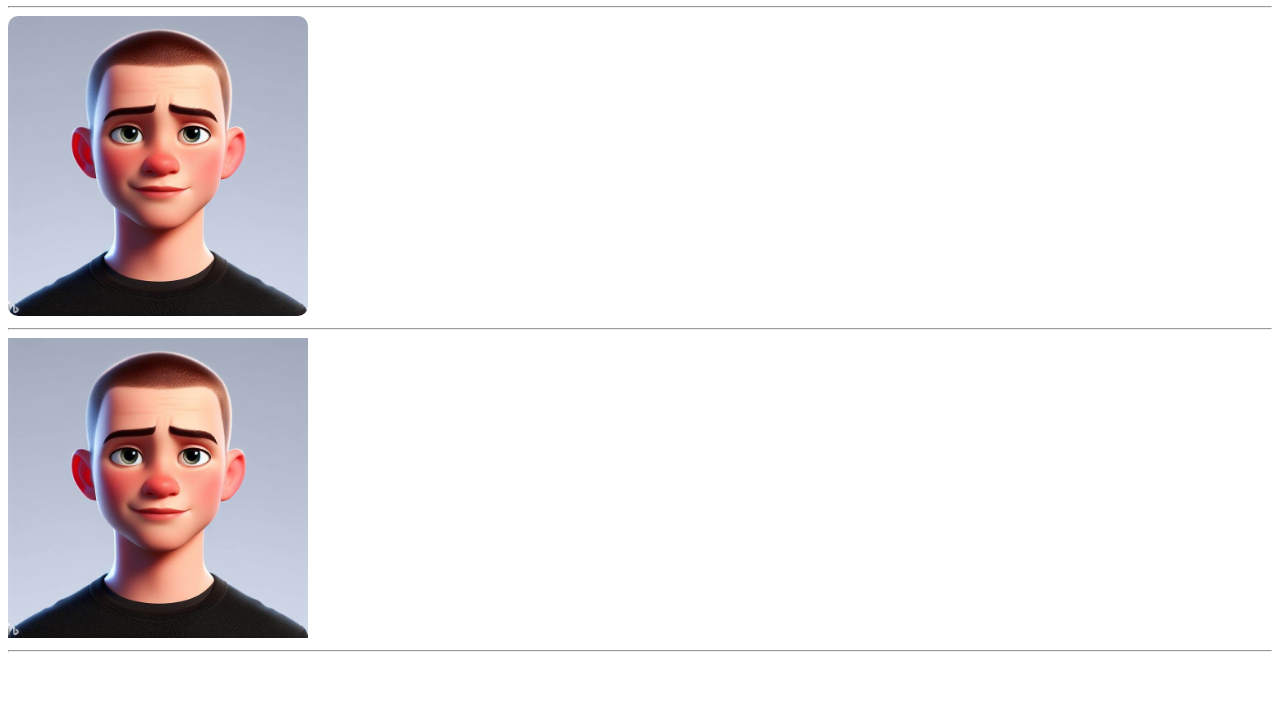
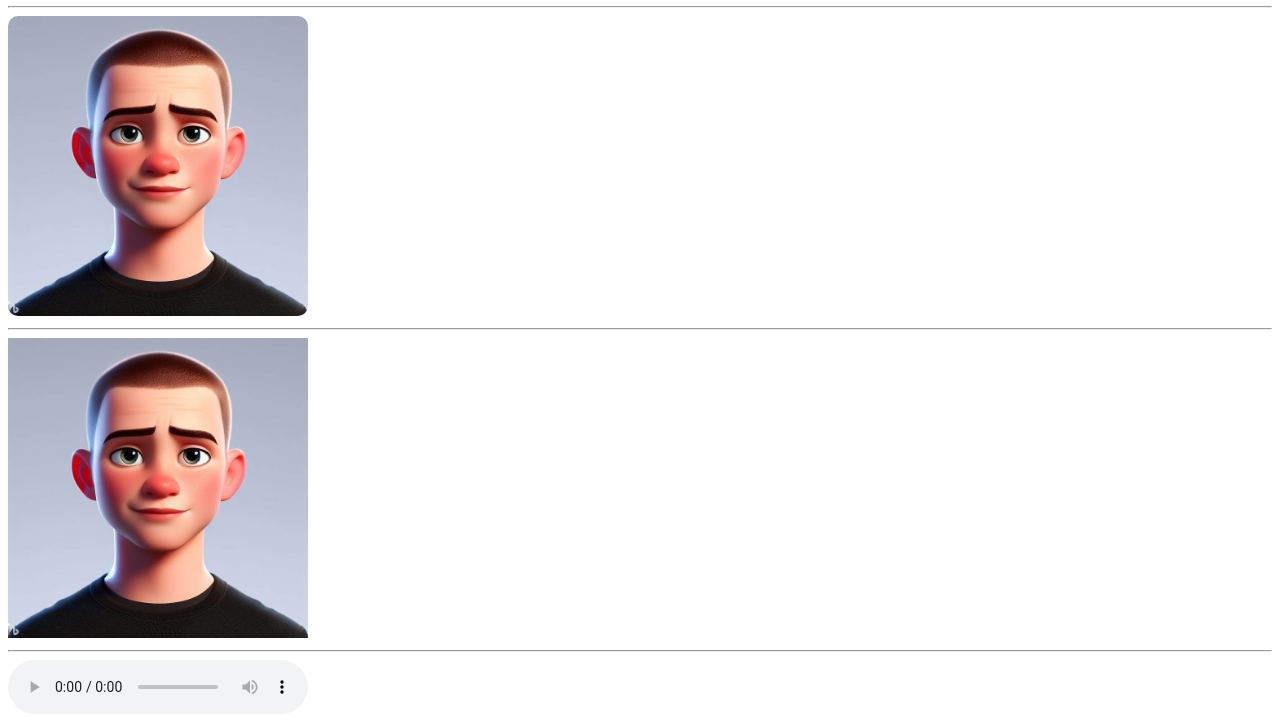
Before and after one commit to choosyrelic/webwin, a plain HTML site: page index.html in a window 1280 px wide. Shown: the part 881-1607 px from the top of the page. Before the commit the page ends 1541 px from the top, so only its background shows below. Drawn offline with Linux system fonts and the light colour scheme.

Commit message:
Update index.html

```diff
--- a/index.html
+++ b/index.html
@@ -46,7 +46,7 @@
 <br>
 <hr>
 
-<audio autoplay src="Dune dancer - Patrick Patrikios.mp3" >music </audio>
+<audio autoplay controls src="Dune dancer - Patrick Patrikios.mp3" >music </audio>
 
 
 
```
